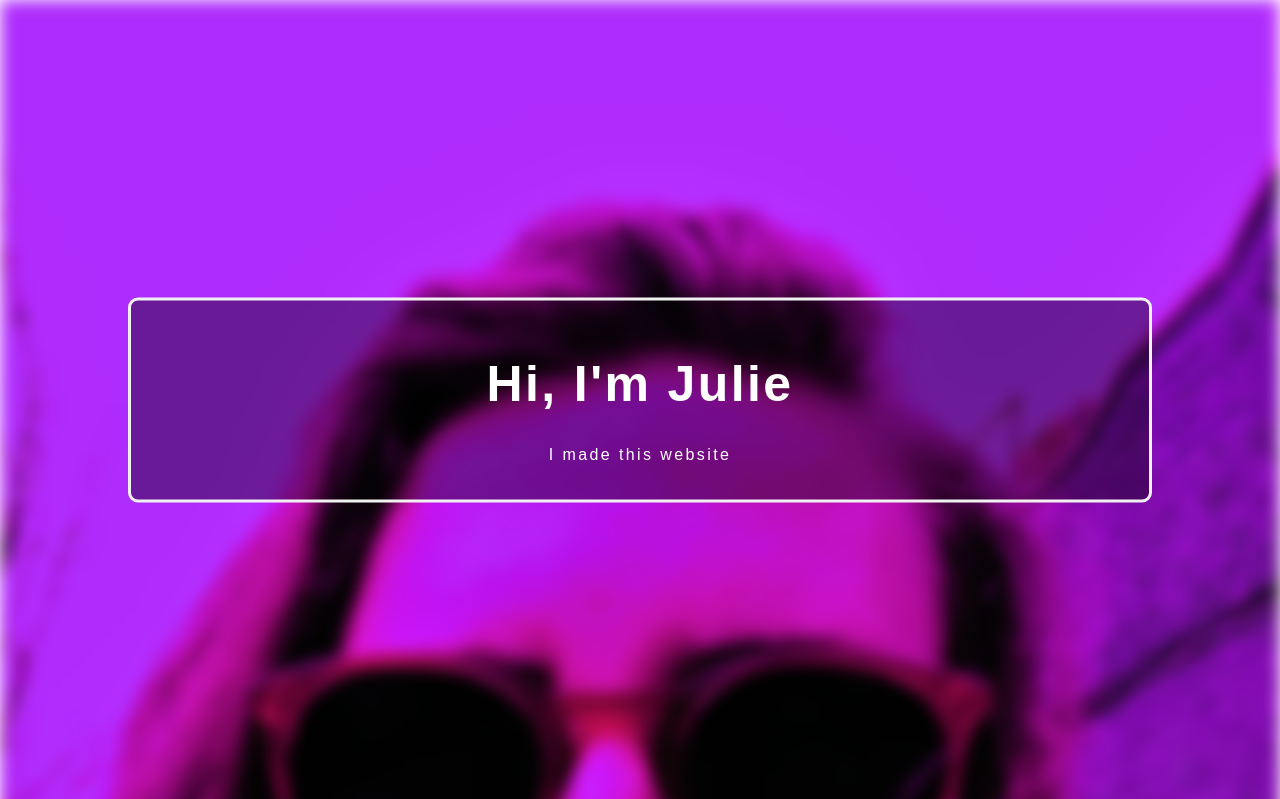
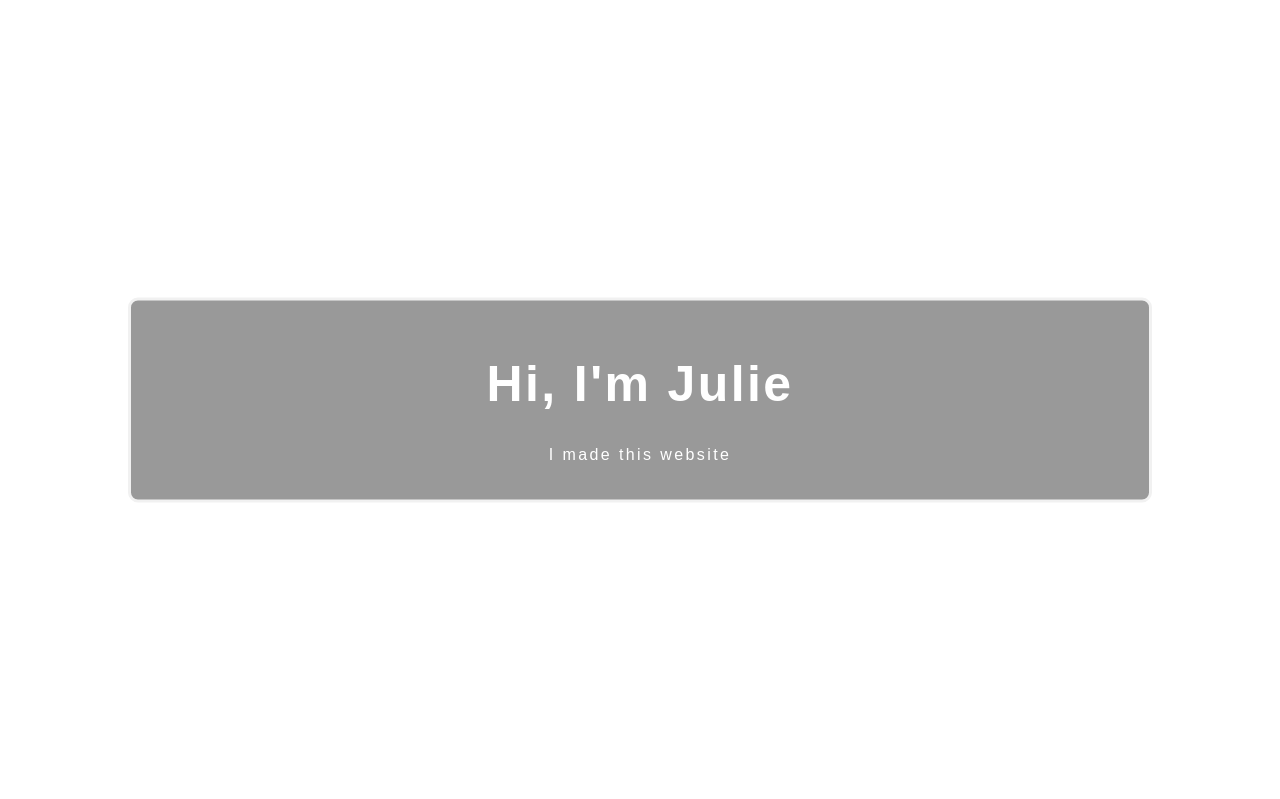
Before and after one commit to juliemoy/juliemoy.github.io, a plain HTML site: page index.html in a window 1280 px wide. Shown: the top 799 px of the page. Drawn offline with Linux system fonts and the light colour scheme.

Commit message:
Took out image from background

```diff
--- a/index.html
+++ b/index.html
@@ -11,7 +11,7 @@
   <link rel="manifest" href="favicon/site.webmanifest">
 </head>
 <body>
-  <div class = "bg-image"></div>
+  <!--div class = "bg-image"></div-->
 
   <div class = "bg-text">
     <h1>Hi, I'm Julie</h1>
```
